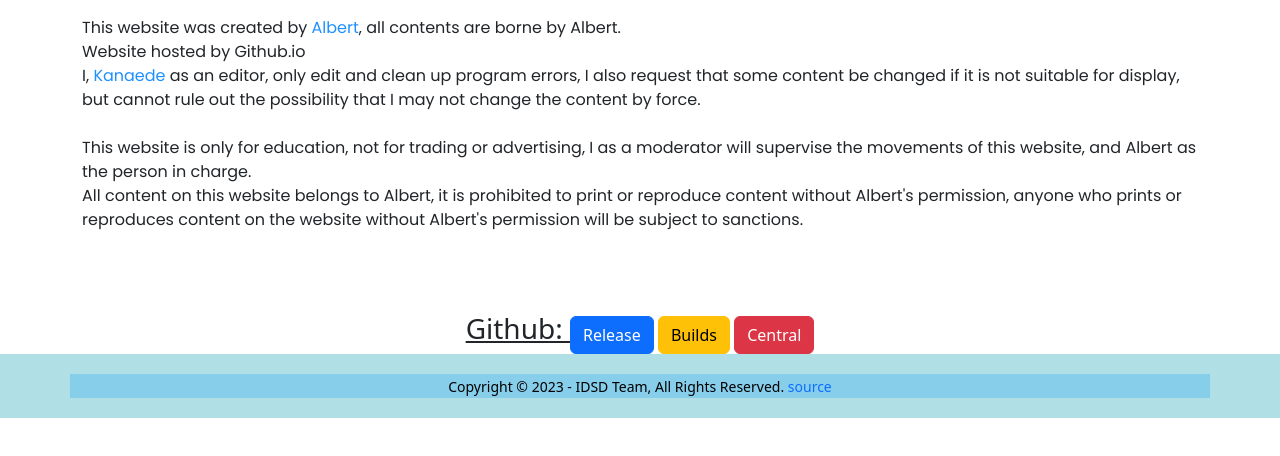
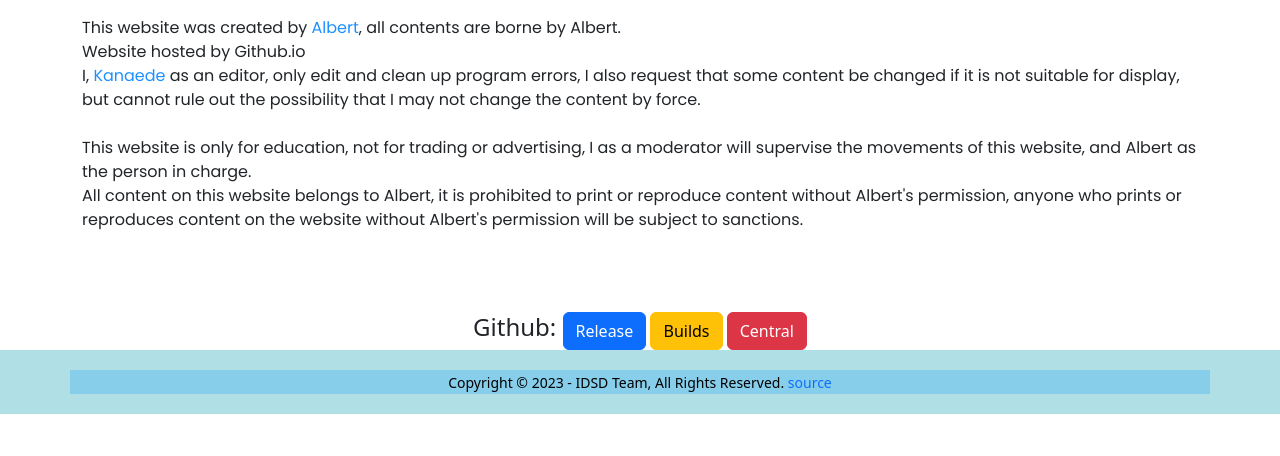
Before and after one commit to Kanaede/IDSD-Builds, a plain HTML site: page webout/index.html in a window 1280 px wide. Shown: the part 198-654 px from the top of the page. Drawn offline with nearby package versions, Linux system fonts and the light colour scheme.

Commit message:
Initial commit

```diff
--- a/src/css/main.css
+++ b/src/css/main.css
@@ -8,6 +8,10 @@ footer{
 	width: 70px;
 	height: 45px;
 	position: relative;
+}
+
+.text-nodeco {
+	text-decoration: none;
 }
 
 .rem18 {
--- a/webout/index.html
+++ b/webout/index.html
@@ -59,7 +59,7 @@
         </div>
       </div>
       <div class="container text-center mt-80 foot">
-        <a class="h3">Github: </a>
+        <a class="h4 text-nodeco">Github: </a>
         <a href="https://github.com/albertputra/IDSD"><button type="button" class="btn btn-primary">Release</button></a>
         <a href="https://github.com/kanaede/IDSD-Builds"><button type="button" class="btn btn-warning">Builds</button></a>
         <a href="https://github.com/kanaede/IDSD"><button type="button" class="btn btn-danger">Central</button></a>
```
